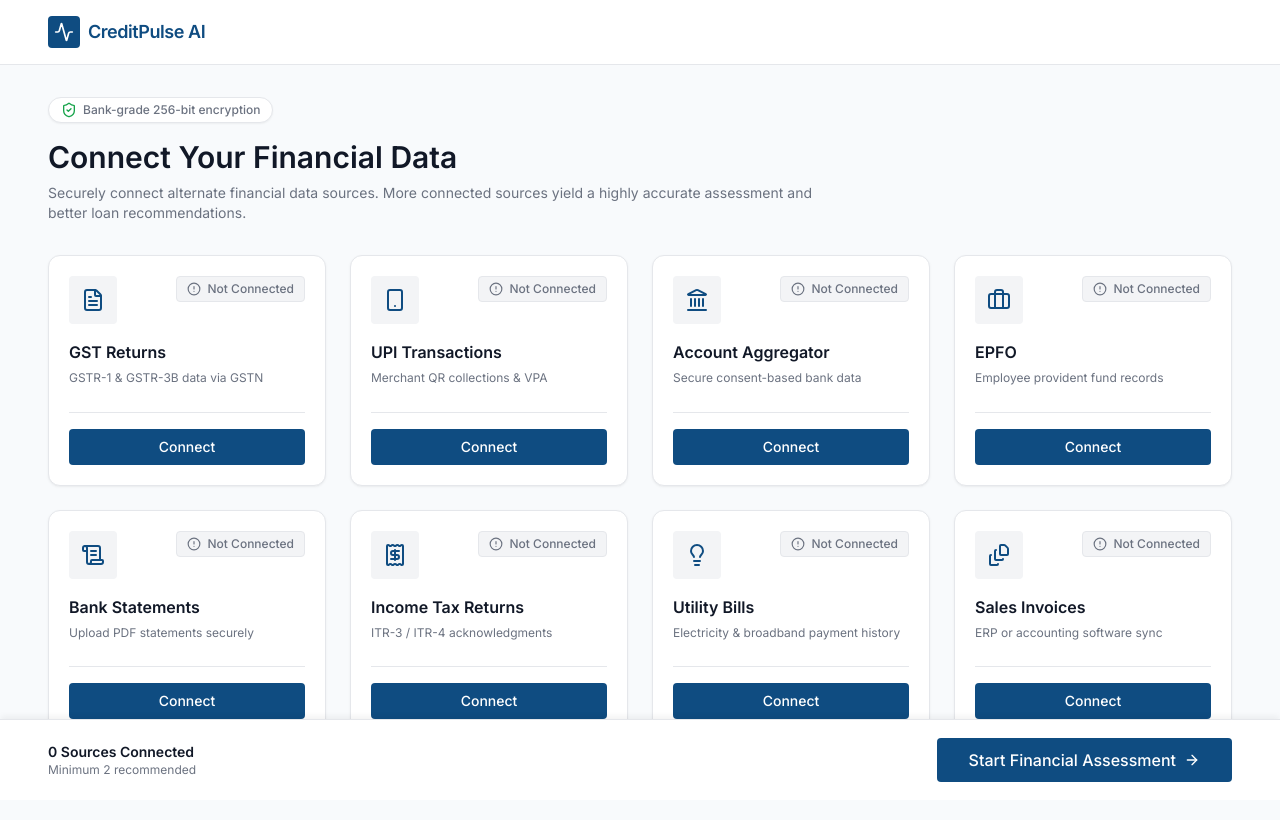
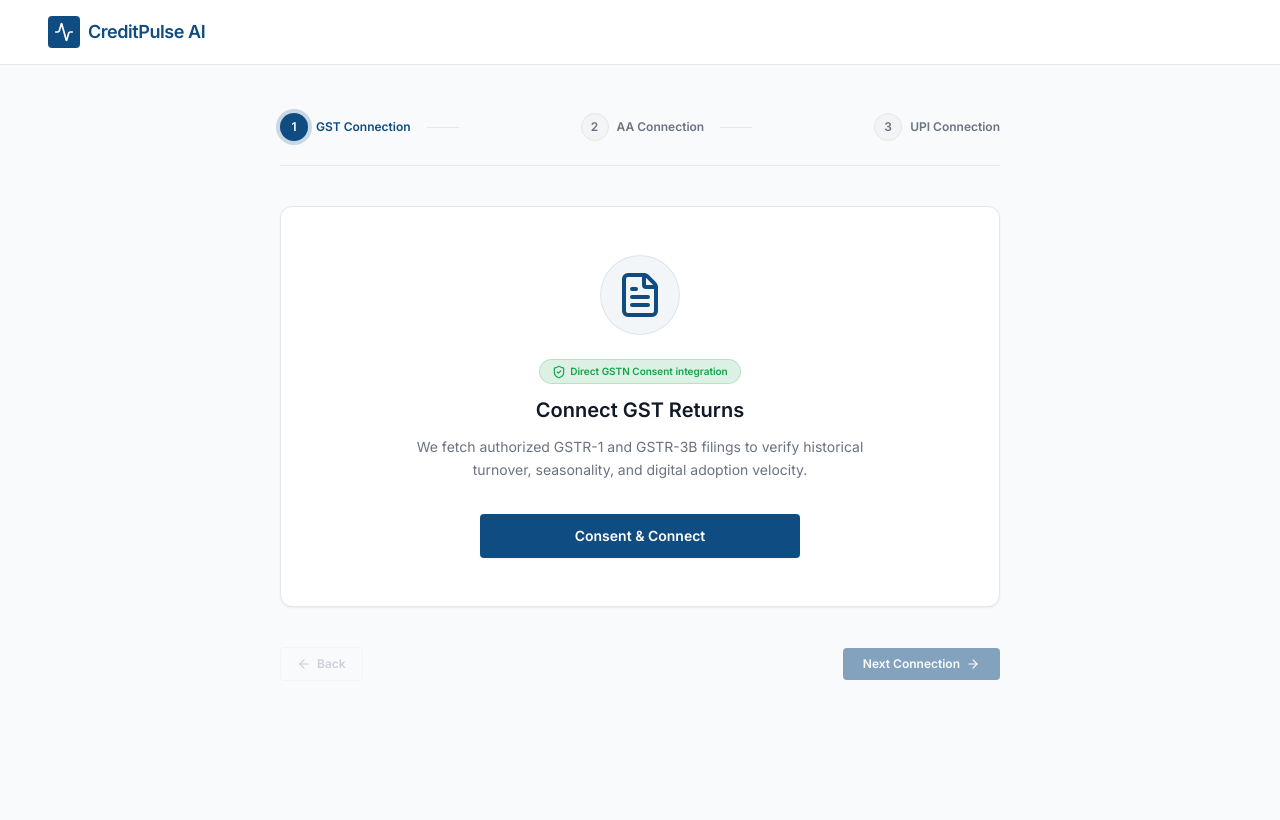
Before and after one commit to soumxyz/MSME360, a React (Vite) app: page /register in a window 1280 px wide. Shown: the top 820 px of the page. Built offline with nearby package versions, Linux system fonts and the light colour scheme.

Commit message:
Expose step-by-step linear connection wizard (GST -> AA -> UPI)

```diff
--- a/src/pages/BusinessRegistration.tsx
+++ b/src/pages/BusinessRegistration.tsx
@@ -1,103 +1,44 @@
 import React, { useState, useEffect } from 'react';
-import { motion, AnimatePresence } from 'framer-motion';
+import { motion as framerMotion, AnimatePresence as FramerAnimatePresence } from 'framer-motion';
 import { useNavigate } from 'react-router-dom';
 import {
-  Activity,
-  FileText,
-  Smartphone,
-  Landmark,
-  Briefcase,
-  Receipt,
-  ScrollText,
-  Lightbulb,
-  FileStack,
-  CheckCircle2,
-  AlertCircle,
-  Loader2,
-  ArrowRight,
-  ShieldCheck
+  Activity, FileText, Smartphone, Landmark, Briefcase,
+  CheckCircle2, AlertCircle, Loader2, ArrowRight, ShieldCheck, ArrowLeft
 } from 'lucide-react';
 
 type ConnectionStatus = 'disconnected' | 'connecting' | 'connected';
 
-interface DataSource {
+interface WizardStep {
   id: string;
   name: string;
+  description: string;
   icon: React.ReactNode;
-  description: string;
+  infoLabel: string;
 }
 
-const DATA_SOURCES: DataSource[] = [
-  { id: 'gst', name: 'GST Returns', description: 'GSTR-1 & GSTR-3B data via GSTN', icon: <FileText className="w-6 h-6" /> },
-  { id: 'upi', name: 'UPI Transactions', description: 'Merchant QR collections & VPA', icon: <Smartphone className="w-6 h-6" /> },
-  { id: 'aa', name: 'Account Aggregator', description: 'Secure consent-based bank data', icon: <Landmark className="w-6 h-6" /> },
-  { id: 'epfo', name: 'EPFO', description: 'Employee provident fund records', icon: <Briefcase className="w-6 h-6" /> },
-  { id: 'bank', name: 'Bank Statements', description: 'Upload PDF statements securely', icon: <ScrollText className="w-6 h-6" /> },
-  { id: 'itr', name: 'Income Tax Returns', description: 'ITR-3 / ITR-4 acknowledgments', icon: <Receipt className="w-6 h-6" /> },
-  { id: 'utility', name: 'Utility Bills', description: 'Electricity & broadband payment history', icon: <Lightbulb className="w-6 h-6" /> },
-  { id: 'invoices', name: 'Sales Invoices', description: 'ERP or accounting software sync', icon: <FileStack className="w-6 h-6" /> },
+const WIZARD_STEPS: WizardStep[] = [
+  {
+    id: 'gst',
+    name: 'Connect GST Returns',
+    description: 'We fetch authorized GSTR-1 and GSTR-3B filings to verify historical turnover, seasonality, and digital adoption velocity.',
+    icon: <FileText className="w-12 h-12 text-primary" />,
+    infoLabel: 'Direct GSTN Consent integration'
+  },
+  {
+    id: 'aa',
+    name: 'Connect Account Aggregator',
+    description: 'Provide consent to securely aggregate bank statement data in real-time to analyze average monthly balances and credit velocity.',
+    icon: <Landmark className="w-12 h-12 text-primary" />,
+    infoLabel: 'FIP-certified secure aggregation'
+  },
+  {
+    id: 'upi',
+    name: 'Connect UPI Transactions',
+    description: 'Verify retail merchant QR inflows and VPA velocity to evaluate short-term working capital cycles.',
+    icon: <Smartphone className="w-12 h-12 text-primary" />,
+    infoLabel: 'NPCI UPI network validation'
+  }
 ];
-
-const IntegrationCard = ({
-  source,
-  status,
-  onConnect
-}: {
-  source: DataSource,
-  status: ConnectionStatus,
-  onConnect: () => void
-}) => {
-  return (
-    <div className="bg-white border border-border rounded-card shadow-card p-5 flex flex-col h-full transition-all hover:border-primary/30 hover:shadow-md">
-      <div className="flex items-start justify-between mb-4">
-        <div className={`w-12 h-12 rounded flex items-center justify-center ${status === 'connected' ? 'bg-success/10 text-success' : 'bg-background-muted text-primary'}`}>
-          {source.icon}
-        </div>
-        <div>
-          {status === 'connected' && (
-            <span className="inline-flex items-center gap-1.5 px-2.5 py-1 rounded bg-success/10 text-success text-xs font-medium border border-success/20">
-              <CheckCircle2 className="w-3.5 h-3.5" /> Connected
-            </span>
-          )}
-          {status === 'connecting' && (
-            <span className="inline-flex items-center gap-1.5 px-2.5 py-1 rounded bg-warning/10 text-warning text-xs font-medium border border-warning/20">
-              <Loader2 className="w-3.5 h-3.5 animate-spin" /> Connecting
-            </span>
-          )}
-          {status === 'disconnected' && (
-            <span className="inline-flex items-center gap-1.5 px-2.5 py-1 rounded bg-background-muted text-text-secondary text-xs font-medium border border-border">
-              <AlertCircle className="w-3.5 h-3.5" /> Not Connected
-            </span>
-          )}
-        </div>
-      </div>
-
-      <div className="flex-grow">
-        <h3 className="text-base font-semibold text-text-primary mb-1">{source.name}</h3>
-        <p className="text-xs text-text-secondary leading-relaxed">{source.description}</p>
-      </div>
-
-      <div className="mt-6 pt-4 border-t border-border">
-        {status === 'connected' ? (
-          <button
-            className="w-full py-2 bg-white border border-border rounded text-sm font-medium text-text-primary hover:bg-background-muted transition-colors"
-            onClick={onConnect}
-          >
-            Manage Connection
-          </button>
-        ) : (
-          <button
-            disabled={status === 'connecting'}
-            className="w-full py-2 bg-primary hover:bg-primary-hover text-white rounded text-sm font-medium transition-colors disabled:opacity-70 disabled:cursor-not-allowed"
-            onClick={onConnect}
-          >
-            {status === 'connecting' ? 'Authenticating...' : 'Connect'}
-          </button>
-        )}
-      </div>
-    </div>
-  );
-};
 
 const AnalysisWorkflow = () => {
   const [currentStep, setCurrentStep] = useState(0);
@@ -105,7 +46,7 @@
 
   const steps = [
     { title: "Initializing AI Credit Workspace", desc: "Setting up CreditPilot AI multi-agent workspace." },
-    { title: "Agent 1: Financial Intelligence Agent", desc: "Analyzing GST, AA, EPFO, and bank statement cash flow metrics." },
+    { title: "Agent 1: Financial Intelligence Agent", desc: "Analyzing GST, AA, and UPI cash flow metrics." },
     { title: "Agent 2: Risk & Compliance Agent", desc: "Running RBI policy checks and anomaly/fraud pattern validations." },
     { title: "Agent 3: AI Credit Copilot", desc: "Synthesizing agent inputs to generate explainable recommendations." },
     { title: "Compiling Credit Assessment Report", desc: "Finalizing dashboard underwriting profiles." }
@@ -230,7 +171,7 @@
 
   return (
     <div className="w-full max-w-2xl mx-auto py-12 px-4">
-      <motion.div
+      <framerMotion.div
         initial={{ opacity: 0, y: 20 }}
         animate={{ opacity: 1, y: 0 }}
         className="bg-white border border-border rounded-card shadow-card p-8 md:p-12"
@@ -273,7 +214,7 @@
             <span>{Math.round((currentStep / steps.length) * 100)}%</span>
           </div>
           <div className="w-full h-2 bg-background-muted rounded-full overflow-hidden">
-            <motion.div
+            <framerMotion.div
               className="h-full bg-primary"
               initial={{ width: 0 }}
               animate={{ width: `${(currentStep / steps.length) * 100}%` }}
@@ -282,15 +223,18 @@
           </div>
         </div>
 
-      </motion.div>
+      </framerMotion.div>
     </div>
   );
 };
 
 export default function BusinessRegistration() {
-  const [statuses, setStatuses] = useState<Record<string, ConnectionStatus>>(
-    DATA_SOURCES.reduce((acc, source) => ({ ...acc, [source.id]: 'disconnected' }), {})
-  );
+  const [activeStep, setActiveStep] = useState(0);
+  const [statuses, setStatuses] = useState<Record<string, ConnectionStatus>>({
+    gst: 'disconnected',
+    aa: 'disconnected',
+    upi: 'disconnected'
+  });
 
   const [isAnalyzing, setIsAnalyzing] = useState(false);
 
@@ -305,7 +249,8 @@
     }, 1000);
   };
 
-  const connectedCount = Object.values(statuses).filter(s => s === 'connected').length;
+  const currentSource = WIZARD_STEPS[activeStep];
+  const isCurrentStepConnected = currentSource && statuses[currentSource.id] === 'connected';
 
   return (
     <div className="min-h-screen flex flex-col bg-background font-sans selection:bg-primary selection:text-white">
@@ -321,57 +266,143 @@
       </nav>
 
       <main className="flex-grow flex flex-col items-center">
-        <AnimatePresence mode="wait">
+        <FramerAnimatePresence mode="wait">
           {!isAnalyzing ? (
-            <motion.div
+            <framerMotion.div
               key="connection-view"
               initial={{ opacity: 0, x: -20 }}
               animate={{ opacity: 1, x: 0 }}
               exit={{ opacity: 0, x: 20 }}
               transition={{ duration: 0.3 }}
-              className="w-full flex-grow flex flex-col"
+              className="w-full flex-grow flex flex-col max-w-3xl mx-auto px-6 py-12"
             >
-              <div className="w-full max-w-[1440px] mx-auto px-6 lg:px-12 py-8 flex-grow">
-                <div className="mb-8 max-w-3xl">
-                  <div className="inline-flex items-center gap-1.5 px-3 py-1 bg-white border border-border rounded-full text-xs font-medium text-text-secondary mb-4 shadow-sm">
-                    <ShieldCheck className="w-4 h-4 text-success" />
-                    Bank-grade 256-bit encryption
+              {/* Stepper Progress Indicator */}
+              <div className="flex items-center justify-between mb-10 border-b border-border pb-6">
+                {WIZARD_STEPS.map((step, idx) => {
+                  const isPast = idx < activeStep;
+                  const isCurrent = idx === activeStep;
+                  return (
+                    <div key={step.id} className="flex items-center gap-2">
+                      <div className={`w-7 h-7 rounded-full flex items-center justify-center text-xs font-bold transition-all ${
+                        isPast
+                          ? 'bg-success text-white'
+                          : isCurrent
+                          ? 'bg-primary text-white ring-4 ring-primary/20'
+                          : 'bg-background-muted text-text-secondary border border-border'
+                      }`}>
+                        {isPast ? '✓' : idx + 1}
                       </div>
-                  <h1 className="text-2xl md:text-3xl font-semibold text-text-primary mb-2">Connect Your Financial Data</h1>
-                  <p className="text-sm text-text-secondary">Securely connect alternate financial data sources. More connected sources yield a highly accurate assessment and better loan recommendations.</p>
+                      <span className={`text-xs font-semibold hidden md:inline ${
+                        isCurrent ? 'text-primary' : isPast ? 'text-success' : 'text-text-secondary'
+                      }`}>
+                        {step.id.toUpperCase()} Connection
+                      </span>
+                      {idx < WIZARD_STEPS.length - 1 && (
+                        <div className="w-8 h-[1px] bg-border mx-2 hidden md:block" />
+                      )}
+                    </div>
+                  );
+                })}
               </div>
 
-                <div className="grid grid-cols-1 sm:grid-cols-2 lg:grid-cols-4 gap-6">
-                  {DATA_SOURCES.map((source) => (
-                    <IntegrationCard
-                      key={source.id}
-                      source={source}
-                      status={statuses[source.id]}
-                      onConnect={() => handleConnect(source.id)}
-                    />
+              {/* Central Dynamic Connection Box */}
+              {activeStep < WIZARD_STEPS.length ? (
+                <framerMotion.div
+                  key={currentSource.id}
+                  initial={{ opacity: 0, y: 15 }}
+                  animate={{ opacity: 1, y: 0 }}
+                  className="bg-white border border-border rounded-card p-8 md:p-12 shadow-card flex flex-col items-center text-center"
+                >
+                  <div className="w-20 h-20 bg-primary/5 rounded-full flex items-center justify-center mb-6 border border-primary/10">
+                    {currentSource.icon}
+                  </div>
+
+                  <span className="text-[10px] bg-success/15 text-success border border-success/20 font-bold px-3 py-1 rounded-full mb-3 flex items-center gap-1">
+                    <ShieldCheck className="w-3.5 h-3.5" /> {currentSource.infoLabel}
+                  </span>
+
+                  <h2 className="text-xl font-bold text-text-primary mb-3">{currentSource.name}</h2>
+                  <p className="text-sm text-text-secondary max-w-md mb-8 leading-relaxed">
+                    {currentSource.description}
+                  </p>
+
+                  <div className="w-full max-w-xs space-y-4">
+                    {statuses[currentSource.id] === 'connected' ? (
+                      <div className="p-3 border border-success bg-success/5 rounded flex items-center justify-center gap-2 text-success font-semibold text-sm">
+                        <CheckCircle2 className="w-4 h-4" /> Connected Successfully
+                      </div>
+                    ) : statuses[currentSource.id] === 'connecting' ? (
+                      <button
+                        disabled
+                        className="w-full py-3 bg-warning text-white rounded font-medium text-sm flex items-center justify-center gap-2"
+                      >
+                        <Loader2 className="w-4 h-4 animate-spin" /> Fetching Authorization...
+                      </button>
+                    ) : (
+                      <button
+                        onClick={() => handleConnect(currentSource.id)}
+                        className="w-full py-3 bg-primary hover:bg-primary-hover text-white rounded font-semibold text-sm transition-colors shadow-sm"
+                      >
+                        Consent & Connect
+                      </button>
+                    )}
+                  </div>
+                </framerMotion.div>
+              ) : (
+                // Final submission summary view
+                <framerMotion.div
+                  initial={{ opacity: 0, y: 15 }}
+                  animate={{ opacity: 1, y: 0 }}
+                  className="bg-white border border-border rounded-card p-8 md:p-12 shadow-card"
+                >
+                  <h2 className="text-xl font-bold text-text-primary mb-2 text-center">Ready to Assess Financial Health</h2>
+                  <p className="text-xs text-text-secondary text-center mb-8">All required consent channels have been configured successfully.</p>
+
+                  <div className="space-y-4 max-w-md mx-auto mb-10">
+                    {WIZARD_STEPS.map((step) => (
+                      <div key={step.id} className="p-4 border border-border rounded-card flex items-center justify-between">
+                        <div className="flex items-center gap-3">
+                          <CheckCircle2 className="w-5 h-5 text-success" />
+                          <span className="text-xs font-bold text-text-primary">{step.name}</span>
+                        </div>
+                        <span className="text-[10px] font-bold text-success uppercase">Active</span>
+                      </div>
                     ))}
                   </div>
-              </div>
 
-              <div className="sticky bottom-0 bg-white border-t border-border mt-auto z-40 shadow-[0_-4px_6px_-1px_rgba(0,0,0,0.05)]">
-                <div className="max-w-[1440px] mx-auto px-6 lg:px-12 h-20 flex items-center justify-between">
-                  <div className="flex items-center gap-4">
-                    <div className="flex flex-col">
-                      <span className="text-sm font-semibold text-text-primary">{connectedCount} Sources Connected</span>
-                      <span className="text-xs text-text-secondary">Minimum 2 recommended</span>
-                    </div>
-                  </div>
+                  <div className="flex justify-center">
                     <button
                       onClick={() => setIsAnalyzing(true)}
-                    className="bg-primary hover:bg-primary-hover text-white px-8 py-2.5 rounded font-medium flex items-center gap-2 transition-colors disabled:opacity-50"
+                      className="bg-primary hover:bg-primary-hover text-white px-8 py-3 rounded-card font-semibold text-sm flex items-center gap-2 transition-colors shadow-sm"
                     >
                       Start Financial Assessment <ArrowRight className="w-4 h-4" />
                     </button>
                   </div>
+                </framerMotion.div>
+              )}
+
+              {/* Navigation Back / Next Toggles */}
+              <div className="flex items-center justify-between mt-10">
+                <button
+                  disabled={activeStep === 0}
+                  onClick={() => setActiveStep(prev => prev - 1)}
+                  className="px-4 py-2 border border-border rounded text-xs font-semibold text-text-secondary hover:bg-background-muted transition-colors disabled:opacity-30 disabled:cursor-not-allowed flex items-center gap-1.5"
+                >
+                  <ArrowLeft className="w-3.5 h-3.5" /> Back
+                </button>
+                {activeStep < WIZARD_STEPS.length && (
+                  <button
+                    disabled={!isCurrentStepConnected}
+                    onClick={() => setActiveStep(prev => prev + 1)}
+                    className="px-5 py-2 bg-primary hover:bg-primary-hover text-white rounded text-xs font-semibold transition-colors disabled:opacity-50 disabled:cursor-not-allowed flex items-center gap-1.5"
+                  >
+                    Next Connection <ArrowRight className="w-3.5 h-3.5" />
+                  </button>
+                )}
               </div>
-            </motion.div>
+            </framerMotion.div>
           ) : (
-            <motion.div
+            <framerMotion.div
               key="analysis-view"
               initial={{ opacity: 0, x: -20 }}
               animate={{ opacity: 1, x: 0 }}
@@ -379,9 +410,9 @@
               className="w-full flex-grow flex items-center justify-center bg-background"
             >
               <AnalysisWorkflow />
-            </motion.div>
+            </framerMotion.div>
           )}
-        </AnimatePresence>
+        </FramerAnimatePresence>
       </main>
     </div>
   );
```
Lines whose indentation alone changed are shown as unchanged.
